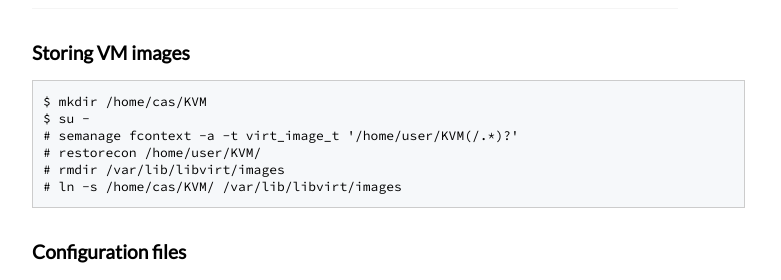
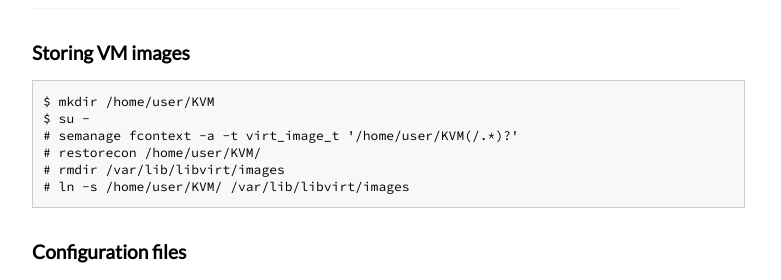
Before and after one commit to execas/execas.github.io, a Jekyll site: the page built from _posts/2018-12-02-KVM-intro.md, in a window 1280 px wide. Shown: the part 1139-1419 px from the top of the page, without its empty margins (249-1030 px from the left). Built offline with Jekyll 4.4.1, drawn with Linux system fonts in a browser that asks for light colours.

Commit message:
Update 2018-12-02-KVM-intro.md

````diff
--- a/_posts/2018-12-02-KVM-intro.md
+++ b/_posts/2018-12-02-KVM-intro.md
@@ -52,12 +52,12 @@ Use `modprobe` to load `kvm`, and `kvm_intel` or `kvm_amd` if they are not liste
 ### Storing VM images
 
 ```bash
-$ mkdir /home/cas/KVM
+$ mkdir /home/user/KVM
 $ su -
 # semanage fcontext -a -t virt_image_t '/home/user/KVM(/.*)?'
 # restorecon /home/user/KVM/
 # rmdir /var/lib/libvirt/images
-# ln -s /home/cas/KVM/ /var/lib/libvirt/images
+# ln -s /home/user/KVM/ /var/lib/libvirt/images
 ```
 
 ### Configuration files
````
